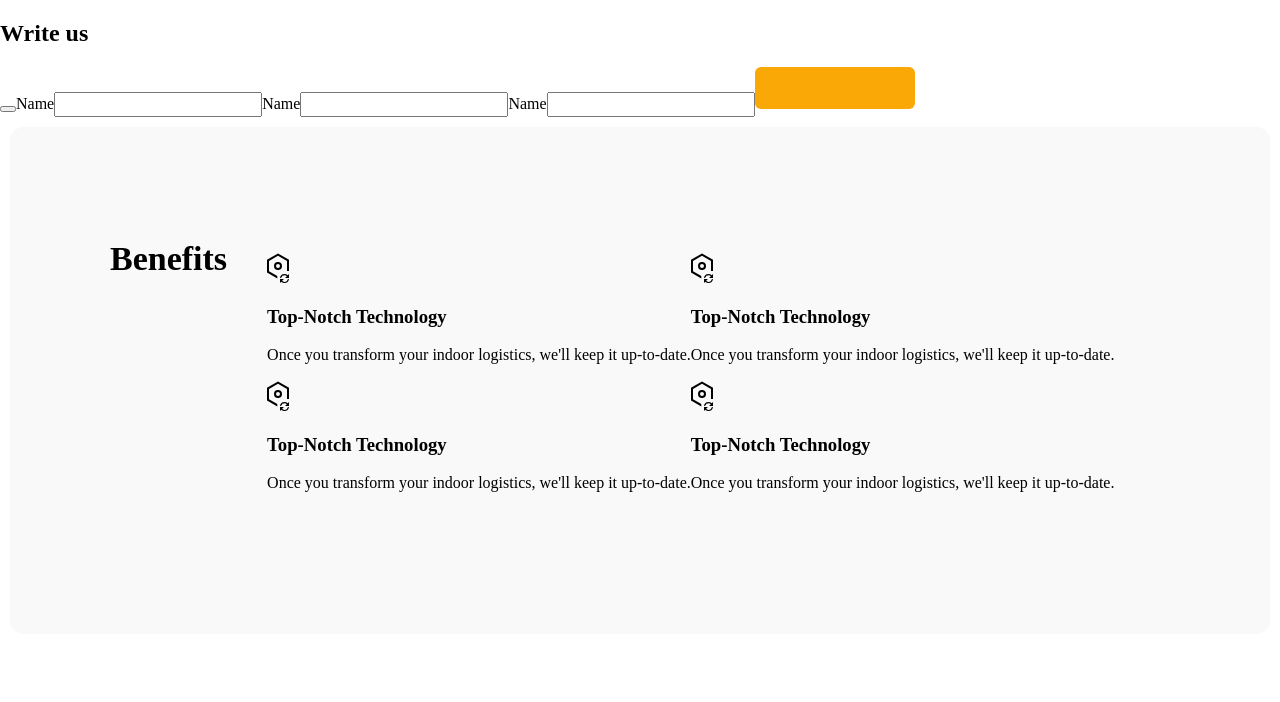
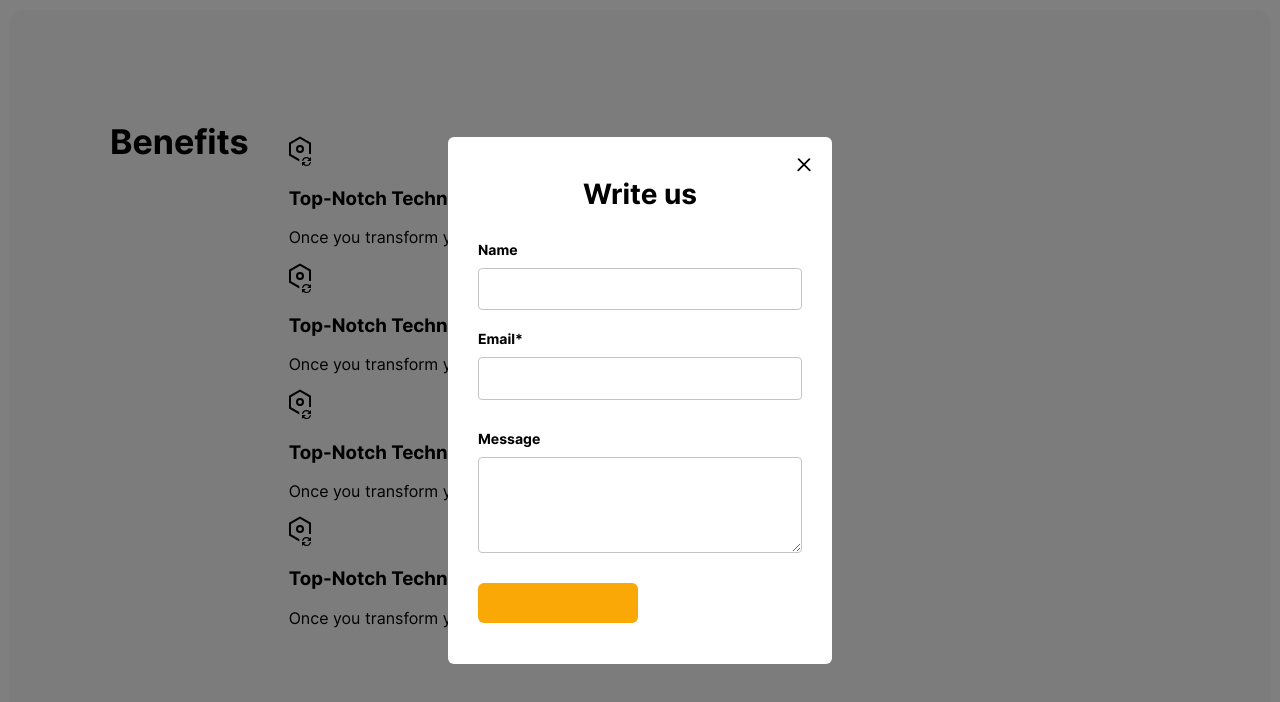
Before and after one commit to kvnloughead/ant-robotics, a React (Create React App) app: page / in a window 1280 px wide. Shown: the top 702 px of the page. Built offline with nearby package versions, Linux system fonts and the light colour scheme.

Commit message:
feat: add style for Form and TextInput

```diff
--- a/src/components/Form/Form.css
+++ b/src/components/Form/Form.css
@@ -0,0 +1,67 @@
+.form {
+  background-color: #fff;
+  width: 384px;
+  height: 527px;
+  padding: 40px 30px;
+  border-radius: 6px;
+  box-sizing: border-box;
+  display: flex;
+  flex-direction: column;
+  justify-content: left;
+  position: sticky;
+  position: absolute;
+  top: 50%;
+  left: 50%;
+  margin-top: -263.5px;
+  margin-left: -192px;
+  z-index: 2;
+  visibility: hidden;
+  opacity:0;
+  transition: visibility 0s linear .5s, opacity .5s linear;
+}
+
+.form_visible {
+  visibility: visible;
+  opacity: 1;
+  transition-delay: 0s;
+}
+
+.form__title {
+  font-size: 28px;
+  font-weight: 700;
+  line-height: 34px;
+  align-self: center;
+  margin: 0 0 30px;
+}
+
+.form__close-button {
+  width: 14.14px;
+  height: 14.14px;
+  background-image: url('../../images/close-icon.svg');
+  background-color: transparent;
+  background-size: contain;
+  border: none;
+  position: absolute;
+  top: 21px;
+  right: 21px;
+  padding: 0;
+}
+
+.overlay {
+  position: fixed;
+  width: 100%;
+  height: 100%;
+  top: 0;
+  left: 0;
+  z-index: 1;
+  background-color: rgba(0, 0, 0, .5);
+  visibility: hidden;
+  opacity:0;
+  transition:visibility 0s linear .5s, opacity .5s linear;
+}
+
+.overlay_visible {
+  visibility: visible;
+  opacity: 1;
+  transition-delay: 0s;
+}
--- a/src/components/Form/Form.js
+++ b/src/components/Form/Form.js
@@ -5,8 +5,9 @@ import TextInput from '../TextInput/TextInput';
 
 function Form(props) {
   return (
+    <>
     <form
-      className='form'
+      className='form form_visible'
       id={`${props.modalType}-form`}
       name={`${props.modalType}Form`}
       action="#"
@@ -17,11 +18,20 @@ function Form(props) {
         type="button"
         aria-label="close-modal"
         onClick={props.closeModal} />
-      <TextInput />
-      <TextInput />
-      <TextInput />
+      <TextInput type='name' title='Name' />
+      <TextInput type='email' title='Email*' required={true} />
+      <TextInput type='textarea' title='Message' />
       <Button />
     </form>
+    <div
+      role="button"
+      aria-label="close-modal"
+      tabIndex={0}
+      className='overlay overlay_visible'
+      onClick={props.closeModal}
+      onKeyDown={props.closeModal}
+      />
+    </>
   );
 }
 
--- a/src/components/TextInput/TextInput.css
+++ b/src/components/TextInput/TextInput.css
@@ -0,0 +1,23 @@
+.text-input-label {
+  font-size: 14px;
+  font-weight: 700;
+  line-height: 17px;
+  margin-bottom: 10px;
+}
+
+.text-input {
+    border: 1px solid #C4C4C4;
+    box-sizing: border-box;
+    border-radius: 4px;
+    width: 324px;
+    height: 44px;
+    margin-bottom: 20px;
+}
+
+.text-input:last-of-type {
+  margin-bottom: 30px;
+}
+
+.text-input_type_text-area {
+  height: 100px;
+}
--- a/src/components/TextInput/TextInput.js
+++ b/src/components/TextInput/TextInput.js
@@ -1,22 +1,36 @@
 import './TextInput.css';
 
-function TextInput(props) {
+function TextInput({ title, type, required, handleInputFocus, handleChange }) {
   return (
     <>
-    <label className="form__input-label" htmlFor="name">
-        Name
+      <label className="text-input-label" htmlFor={type}>
+        {title}
       </label>
-      <input
-        className="form__input"
-        type="name"
-        id="name"
-        name="name"
-        required
-        autoComplete="on"
-        onFocus={props.handleInputFocus}
-        onBlur={props.handleInputFocus}
-        onChange={props.handleChange}
-      />
+      {type === 'textarea' ? (
+        <textarea
+          className="text-input text-input_type_text-area"
+          type={type}
+          id={type}
+          name={type}
+          required={required}
+          autoComplete="on"
+          onFocus={handleInputFocus}
+          onBlur={handleInputFocus}
+          onChange={handleChange}
+        />
+      ) : (
+        <input
+          className="text-input"
+          type={type}
+          id={type}
+          name={type}
+          required={required}
+          autoComplete="on"
+          onFocus={handleInputFocus}
+          onBlur={handleInputFocus}
+          onChange={handleChange}
+        />
+      )}
       </>
   );
 }
--- a/src/index.css
+++ b/src/index.css
@@ -5,4 +5,5 @@
 
 .main {
   margin: 0;
+  font-family: Inter, Arial, Helvetica, sans-serif;
 }
```
Also changed, not shown: src/images/close-icon.svg (added).
